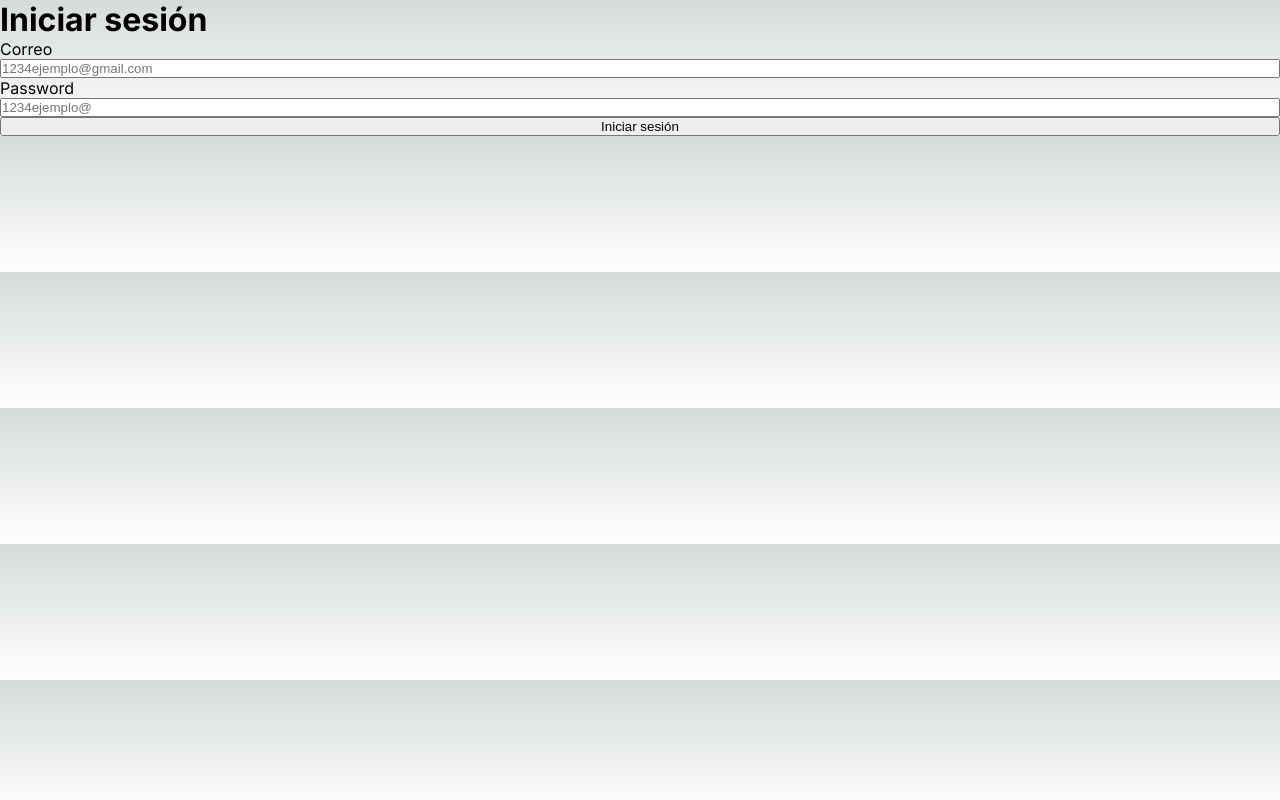
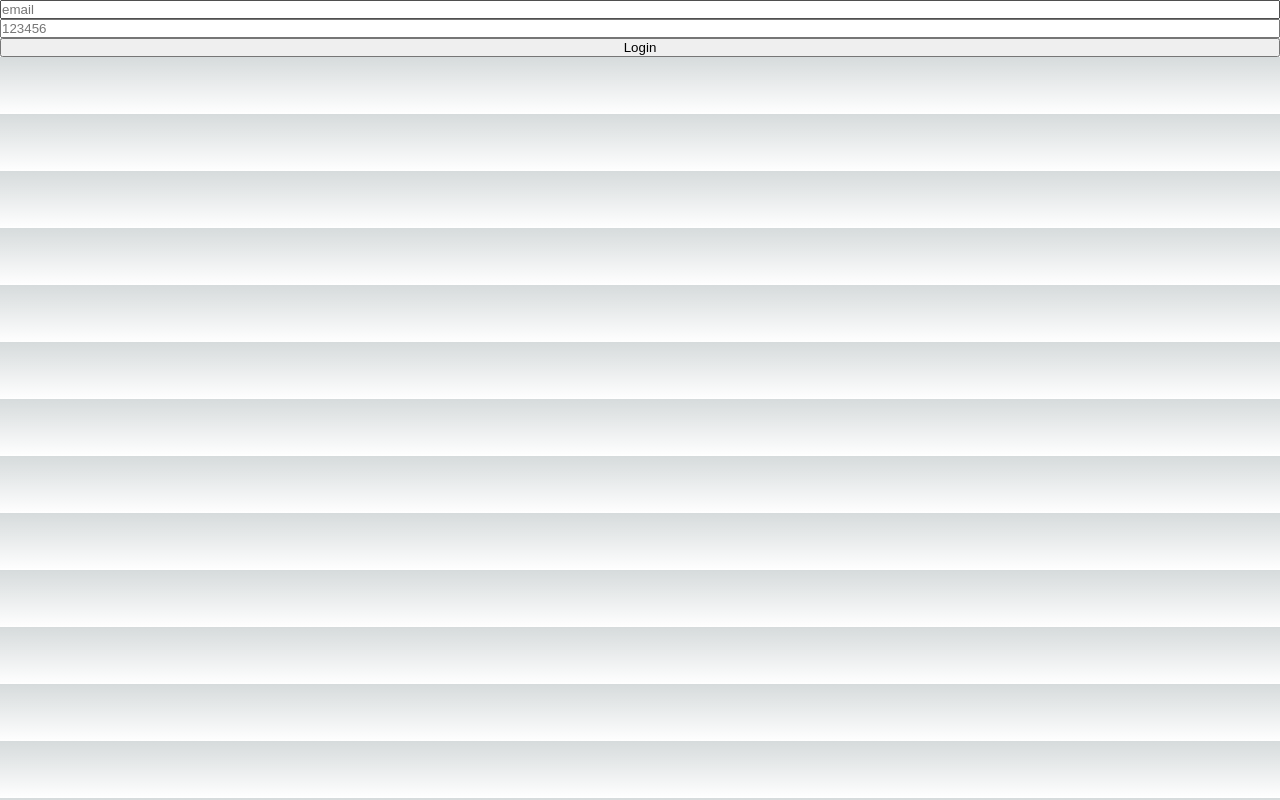
Before and after one commit to Yessenia1208/NEXT, a Next.js app: page /login in a window 1280 px wide. Built offline with nearby package versions, Linux system fonts and the light colour scheme.

Commit message:
Avance 12 de julio

```diff
--- a/src/app/login/page.js
+++ b/src/app/login/page.js
@@ -1,17 +1,43 @@
+'use client'
+import { useState } from "react";
 import "./login.css"
 
 export default function Login() {
 
+    const [state, setState] = useState({
+        email: "",
+        password: ""
+    });
+
+    const handleChange = (event) => {
+        const { name, value } = event.target;
+        setState({
+            ...state,
+            [name]: value
+        })
+    }
+
     return (
-      <div className="container">
-        <h1>Iniciar sesión</h1>
-        <label  for="">Correo </label>
-        <input placeholder="1234ejemplo@gmail.com" type="text"></input>
-        <label  for="">Password </label>
-        <input placeholder="1234ejemplo@" type="password"></input>
-        <button  type="Submit">Iniciar sesión</button>
-      </div>
+        <div className="container">
+
+            <input
+                onChange={handleChange}
+                name="email"
+                value={state.email}
+                type="text"
+                placeholder="email"
+            />
+
+            <input
+                name="password"
+                onChange={handleChange}
+                type="password"
+                placeholder="123456"
+            />
+
+            <button>Login</button>
+
+        </div>
     )
 
-
-    }
+}
--- a/src/services/firebase/index.js
+++ b/src/services/firebase/index.js
@@ -15,3 +15,5 @@ const firebaseConfig = {
 
 // Initialize Firebase
 const app = initializeApp(firebaseConfig);
+
+export default app;
```
Also changed, not shown: src/services/firebase/auth.js (added, +22 -0 lines), src/services/firebase/database.js (added, +7 -0 lines).
